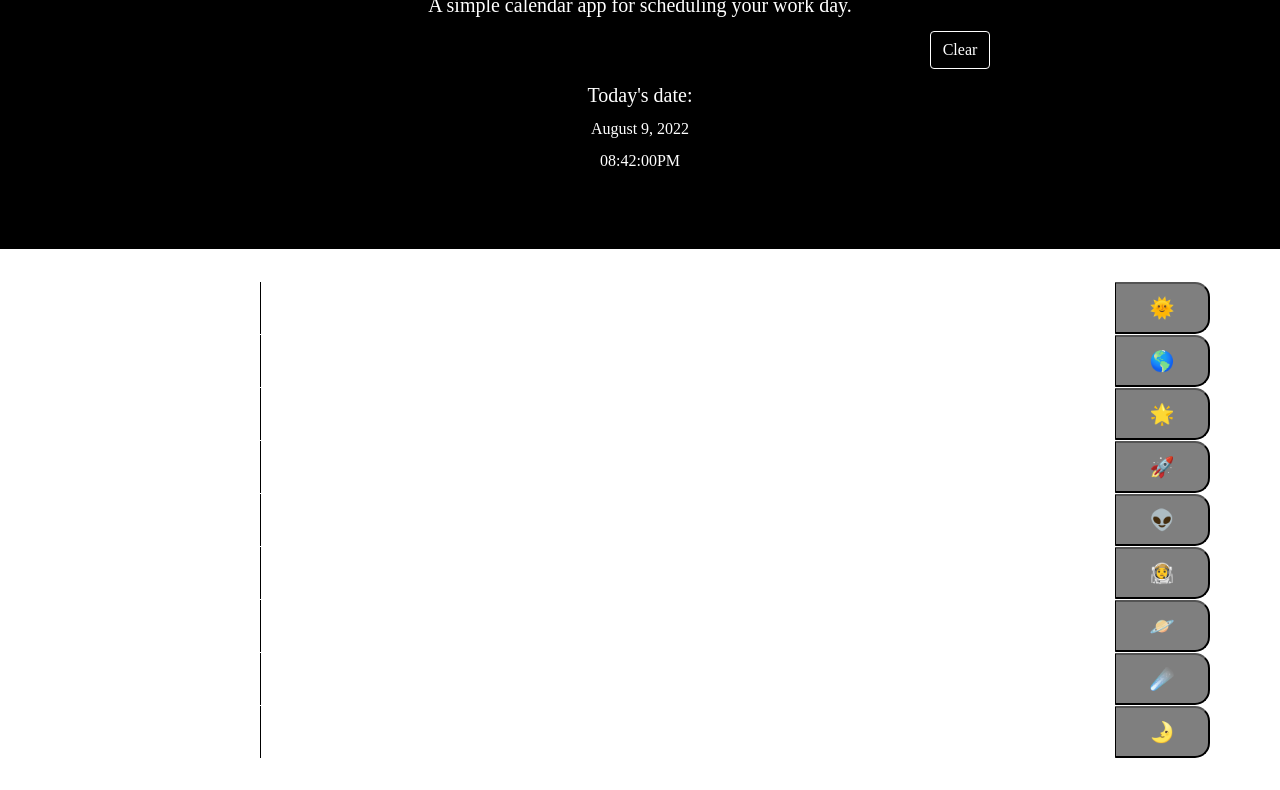
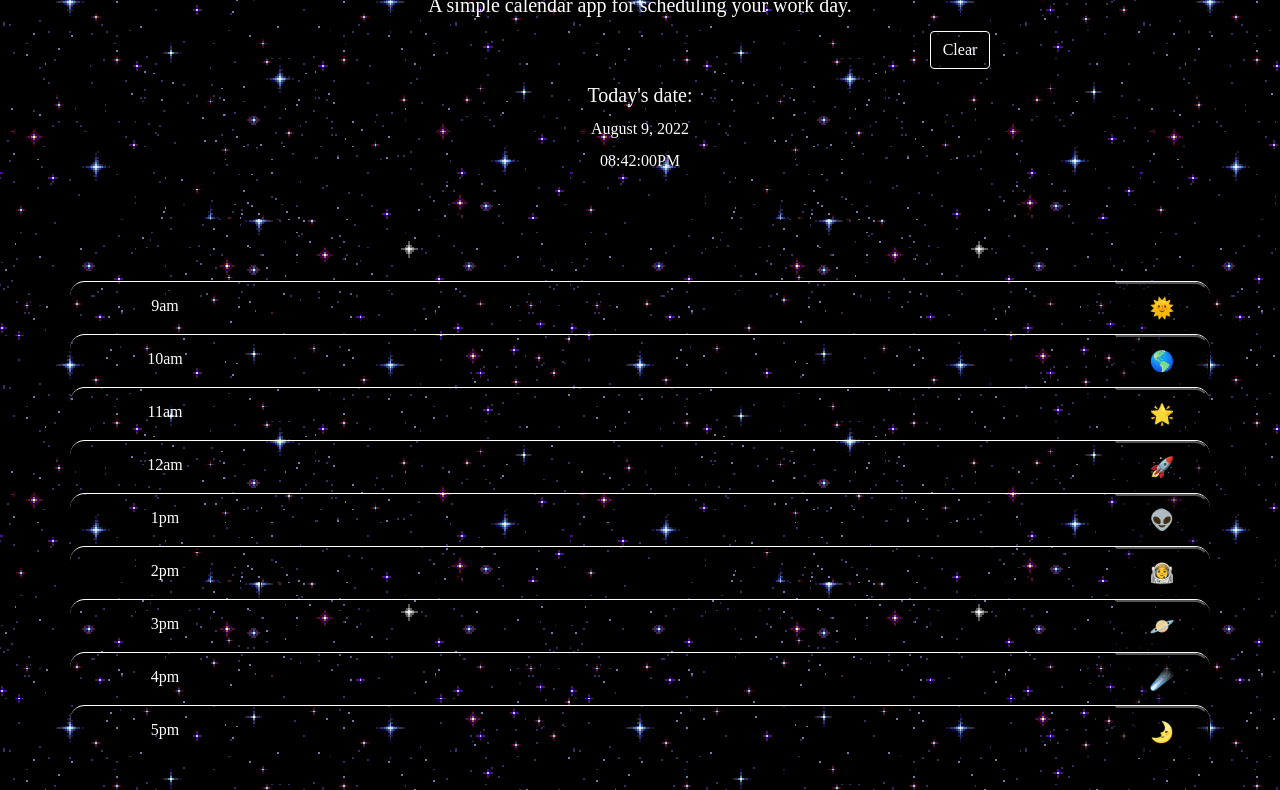
Before and after one commit to nhanng19/spacetime_schedule, a plain HTML site: page index.html in a window 1280 px wide. Shown: the part 144-934 px from the top of the page. Drawn offline with nearby package versions, Linux system fonts and the light colour scheme; the site is published under a folder, as on GitHub Pages, so addresses that start at the root find nothing.

Commit message:
Update style.css

```diff
--- a/assets/css/style.css
+++ b/assets/css/style.css
@@ -2,7 +2,7 @@ body {
     font-family: 'Open Sans', sans-serif;
     font-size: 16px;
     line-height: 1;
-    background-image: url("/assets/img/time.gif")
+    background-image: url("./time.gif")
 
   }
 
@@ -21,7 +21,7 @@ textarea {
   background-color: rgb(0, 0, 0);
   color: #ffffff;
   font-family: Lucida Handwriting;
-  background-image: url("/assets/img/time.gif")
+  background-image: url("./time.gif")
 }
 
 
```
